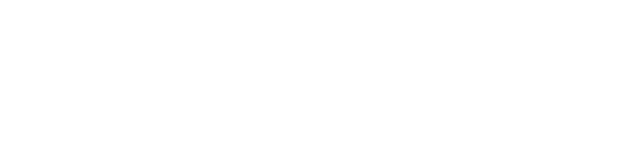
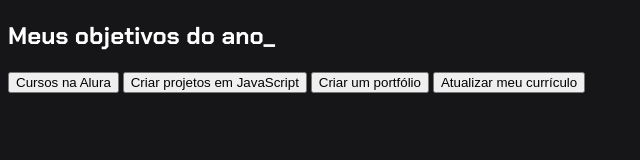
Before and after one commit to niclevindo/Projeto-de-vida-organizando-objetivos-futuros-com-matem-tica-aplicada2, a plain HTML site: page Index.html in a window 1280 px wide. Shown: the whole page, without its empty margins (0-640 px from the left). Drawn offline with Linux system fonts and the light colour scheme.

Commit message:
Add files via upload

```diff
--- a/Index.html
+++ b/Index.html
@@ -4,9 +4,17 @@
     <meta charset="UTF-8">
     <meta name="viewport" content="width=
     , initial-scale=1.0">
-    <title>Document</title>
+    <title>Meus objetivos do ano</title>
+    <link rel="stylesheet" href="style.css">
 </head>
 <body>
-
+    <section class="conteúdo pricipal"></section>
+    <h2 class=" titulo principal">Meus objetivos do ano_</h2>
+    <div class="botoes">
+        <button class="botao">Cursos na Alura</button>
+      <button class="botao">Criar projetos em JavaScript</button>
+      <button class="botao">Criar um portfólio</button>
+      <button class="botao">Atualizar meu currículo</button>
+    </div>
 </body>
 </html>
--- a/Style.css
+++ b/Style.css
@@ -0,0 +1,16 @@
+@import url('https://fonts.googleapis.com/css?family=Chakra+Petch:wght@400;700&display=swap');
+
+:root {
+  --cor-de-fundo: #161618;
+  --verde: #6FFF57;
+  --branco: #FFFFFF;
+  --botao-ativo: #3A375E;
+  --botao-inativo: rgba(58, 55, 94, 0.5);
+  --texto-fundo: rgba(58, 55, 94, 0.3);
+}
+
+body {
+  background-color: var(--cor-de-fundo);
+  color: var(--branco);
+  font-family: 'Chakra Petch', sans-serif;
+}
```
Also changed, not shown: 1 other file.
